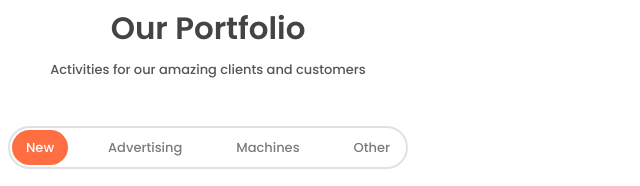
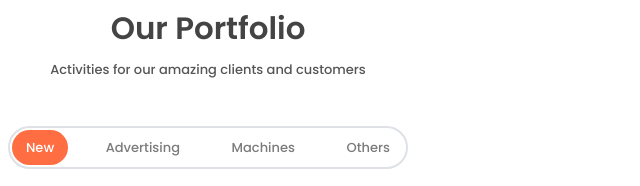
Before and after one commit to Samuel-Pages/besttech, a website: page index.html in a window 1280 px wide. Shown: the part 4020-4206 px from the top of the page, 432-1072 px from the left. Drawn offline with Linux system fonts and the light colour scheme.

Commit message:
Update index.html

```diff
--- a/index.html
+++ b/index.html
@@ -271,7 +271,7 @@
                     Machines
                 </a>
                 <a href="#" data-filter=".web">
-                    Other
+                    Others
                 </a>
             </div>
             <div class="portfolio-container">
```
